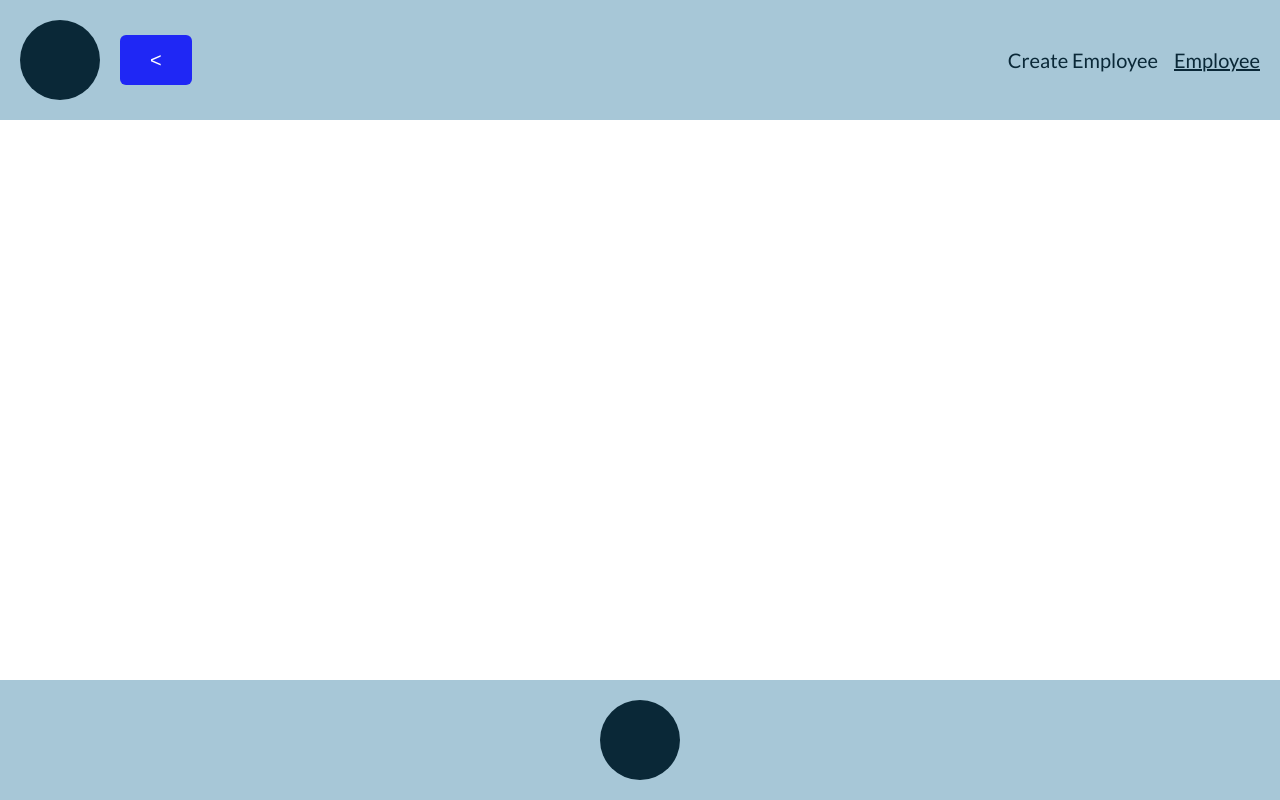
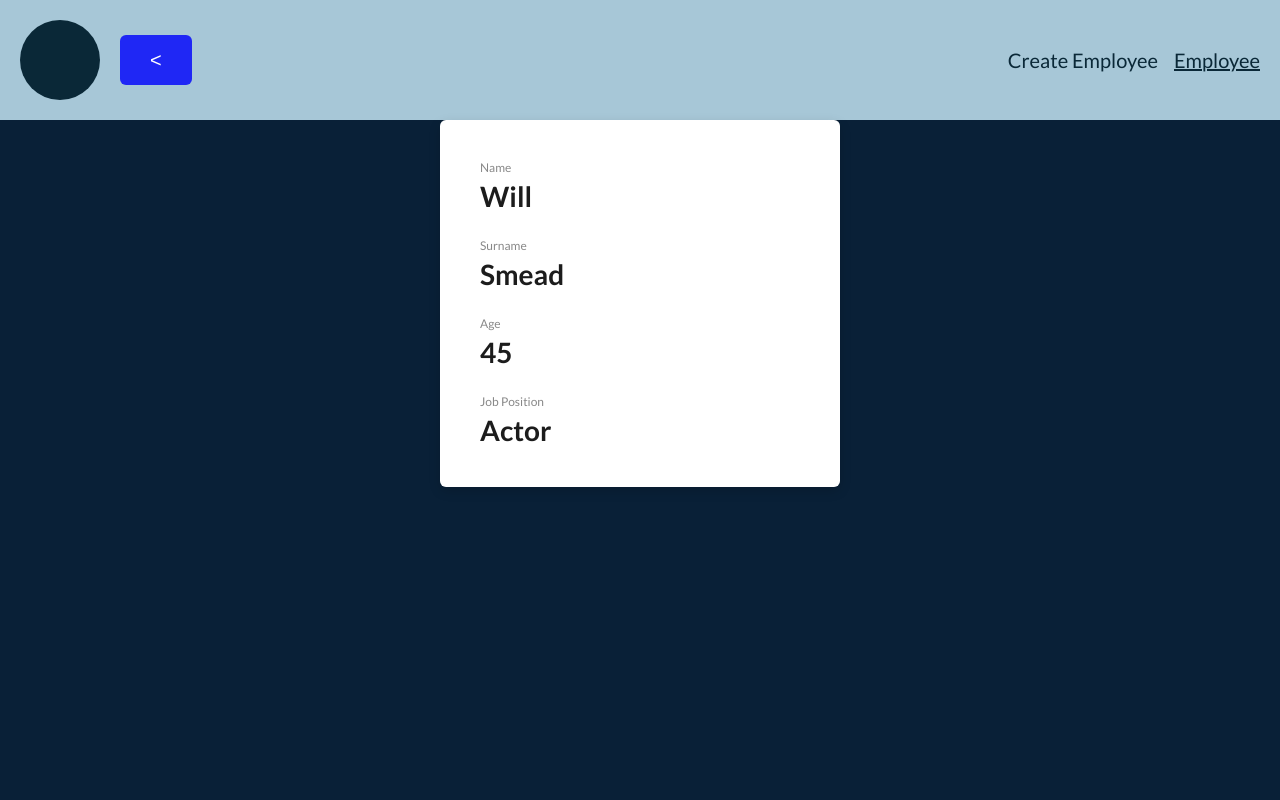
Before and after one commit to orekhov-vitaly/creating_employee, a React (Vite) app: page /employee in a window 1280 px wide. Shown: the top 800 px of the page. Built offline with nearby package versions, Linux system fonts and the light colour scheme.

Commit message:
Add_Employee Page

```diff
--- a/src/pages/Employee/Employee.tsx
+++ b/src/pages/Employee/Employee.tsx
@@ -1,7 +1,29 @@
+import {EmployeeBlock, EmployeeWrapper,  EmployeeGroup, Label, ValueBlock } from "./styles";
+
 function Employee() {
     return(
-        <></>
+        <EmployeeWrapper>
+            <EmployeeBlock>
+                <EmployeeGroup>
+                    <Label>Name</Label>
+                    <ValueBlock>Will</ValueBlock>
+                </EmployeeGroup>
+                <EmployeeGroup>
+                    <Label>Surname</Label>
+                    <ValueBlock>Smead</ValueBlock>
+                </EmployeeGroup>
+                <EmployeeGroup>
+                    <Label>Age</Label>
+                    <ValueBlock>45</ValueBlock>
+                </EmployeeGroup>
+                <EmployeeGroup>
+                    <Label>Job Position</Label>
+                    <ValueBlock>Actor</ValueBlock>
+                </EmployeeGroup>
+            </EmployeeBlock>
+        </EmployeeWrapper>
     )
 }
 
+
 export default Employee;
--- a/src/pages/Employee/styles.ts
+++ b/src/pages/Employee/styles.ts
@@ -0,0 +1,39 @@
+import styled from "@emotion/styled";
+
+export const EmployeeWrapper = styled.div`
+  width: 100%;
+  min-height: 100vh;
+  background-color: #092037;
+  display: flex;
+  justify-content: center;
+  align-items: flex-start;
+`;
+
+export const EmployeeBlock = styled.div`
+  background: white;
+  padding: 40px;
+  width: 400px;
+  border-radius: 6px;
+  box-shadow: 0 4px 12px rgba(0, 0, 0, 0.15);
+
+  display: flex;
+  flex-direction: column;
+  gap: 25px;
+`;
+
+export const EmployeeGroup = styled.div`
+  display: flex;
+  flex-direction: column;
+  gap: 4px;
+`;
+
+export const Label = styled.div`
+  font-size: 12px;
+  color: #888;
+`;
+
+export const ValueBlock = styled.div`
+  font-size: 28px;
+  font-weight: 600;
+  color: #1c1c1c;
+`;
--- a/src/pages/EmployeeForm/EmployeeForm.tsx
+++ b/src/pages/EmployeeForm/EmployeeForm.tsx
@@ -2,34 +2,28 @@ import { useFormik } from "formik";
 import * as Yup from "yup";
 
 import {
-    EmployeeFormComponent,
-    Title,
+  Checkbox,
   CheckboxContainer,
-    Checkbox,
   CheckboxLabel,
-    ErrorMessage,
+  EmployeeFormContainer,
 } from "./styles";
 import Input from "components/Input/Input";
 import Button from "components/Button/Button";
-import type { EmploeeFormValues } from "./types";
+import type { EmployeeFormValues } from "./types";
 
 function EmployeeForm() {
-    const schema = Yup.object().shape({
+  const validationSchema = Yup.object().shape({
     fullName: Yup.string()
-            .required("Full name is required")
+      .required("Required field")
       .min(5, "Min 5 symbols")
-            .max(50, "Max 50 symbols")
-            .typeError("Full name must be string"),
+      .max(50, "Max 50 symbols"),
     age: Yup.number()
-            .required("Age is required")
+      .required("Required field")
       .min(18, "Min age - 18")
-            .max(80, "Max age - 80")
-            .typeError("Age must be number"),
-        jobTitle: Yup.string()
-            .max(30, "Max 30 symbols")
-            .typeError("Job title must be string"),
-        agreement: Yup.boolean()
-            .oneOf([true], "Accept agreement"),
+      .max(80, "Max age -80")
+      .typeError("Type number"),
+    jobTitle: Yup.string().max(50, "Max 50 symbols"),
+    agreement: Yup.boolean().oneOf([true], "Accept agreement"),
   });
 
   const formik = useFormik({
@@ -38,44 +32,44 @@ function EmployeeForm() {
       age: "",
       jobTitle: "",
       agreement: false,
-        } as EmploeeFormValues,
-
-        validationSchema: schema,
+    } as EmployeeFormValues,
+    validationSchema,
     validateOnChange: false,
-
-        onSubmit: (values: EmploeeFormValues): void => {
-            console.log(values);
+    onSubmit: (values: EmployeeFormValues): void => {
+      console.table(values);
     },
   });
 
   console.log(formik);
 
   return (
-        <EmployeeFormComponent onSubmit={formik.handleSubmit}>
-            <Title>Employee Form</Title>
+    <EmployeeFormContainer onSubmit={formik.handleSubmit}>
       <Input
         name="fullName"
-                label="Full name"
+        id="full_name_id"
+        label="Full Name*"
         placeholder="Enter your full name"
         value={formik.values.fullName}
+        onChange={formik.handleChange}
         error={formik.errors.fullName}
-                onChange={formik.handleChange}
       />
       <Input
         name="age"
-                label="Age"
+        id="age_id"
+        label="Age*"
         placeholder="Enter your age"
         value={formik.values.age}
+        onChange={formik.handleChange}
         error={formik.errors.age}
-                onChange={formik.handleChange}
       />
       <Input
         name="jobTitle"
-                label="Job title"
+        id="job_title_id"
+        label="Job Title"
         placeholder="Enter your job title"
         value={formik.values.jobTitle}
+        onChange={formik.handleChange}
         error={formik.errors.jobTitle}
-                onChange={formik.handleChange}
       />
       <CheckboxContainer>
         <Checkbox
@@ -87,9 +81,8 @@ function EmployeeForm() {
         />
         <CheckboxLabel htmlFor="agree_id">I agree *</CheckboxLabel>
       </CheckboxContainer>
-            <ErrorMessage>{formik.errors.agreement}</ErrorMessage>
-            <Button name="Create" type="submit" disabled={!formik.values.agreement} />
-        </EmployeeFormComponent>
+      <Button name="CREATE" type="submit" disabled={!formik.values.agreement}/>
+    </EmployeeFormContainer>
   );
 }
 
--- a/src/pages/EmployeeForm/styles.ts
+++ b/src/pages/EmployeeForm/styles.ts
@@ -1,26 +1,15 @@
 import styled from "@emotion/styled";
-import { css } from "@emotion/react";
 
-const boxBasicStyles = css`
+export const EmployeeFormContainer = styled.form`
   display: flex;
   flex-direction: column;
-`;
-
-export const EmployeeFormComponent = styled.form`
-    ${boxBasicStyles}
   gap: 20px;
-    width: 500px;
-    padding: 30px;
-    background: #fff;
-    border: 1px solid rgba(8, 23, 56, 1);
-    border-radius: 10px;
-`;
-
-export const Title = styled.div`
-    font-size: 30px;
-    color: rgba(8, 23, 56, 1);
-    font-weight: bold;
-    text-align: center;
+  width: 600px;
+  height: fit-content;
+  padding: 60px;
+  border: 2px solid;
+  border-radius: 4px;
+  background-color: white;
 `;
 
 export const CheckboxContainer = styled.div`
@@ -30,15 +19,10 @@ export const CheckboxContainer = styled.div`
 `;
 
 export const Checkbox = styled.input`
-    width: 16px;
-    height: 16px;
+  width: 24px;
+  height: 24px;
 `;
 
 export const CheckboxLabel = styled.label`
   font-size: 20px;
 `;
-
-export const ErrorMessage = styled.div`
-    font-size: 16px;
-    color: red;
-`;
```
Also changed, not shown: src/pages/EmployeeForm/types.ts (+5 -5 lines). Lines whose indentation alone changed are shown as unchanged.
